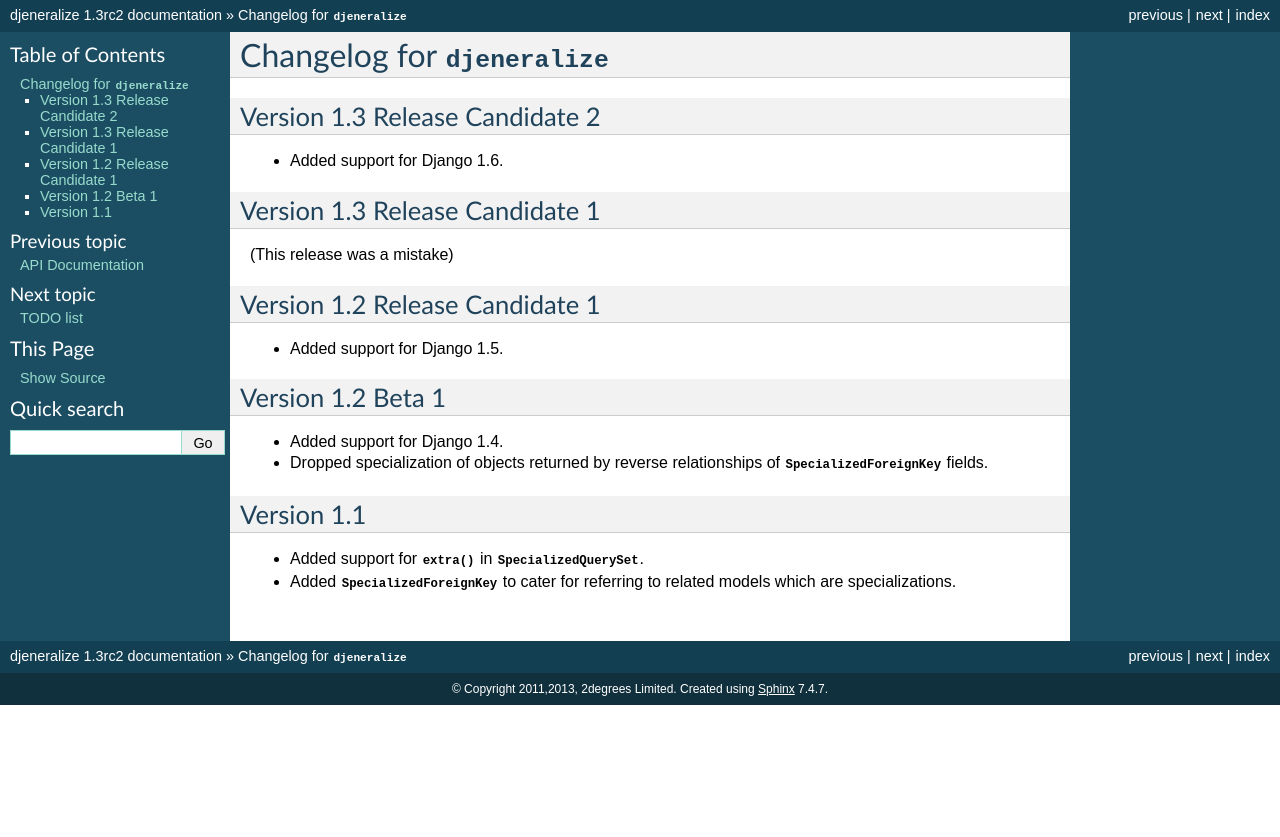
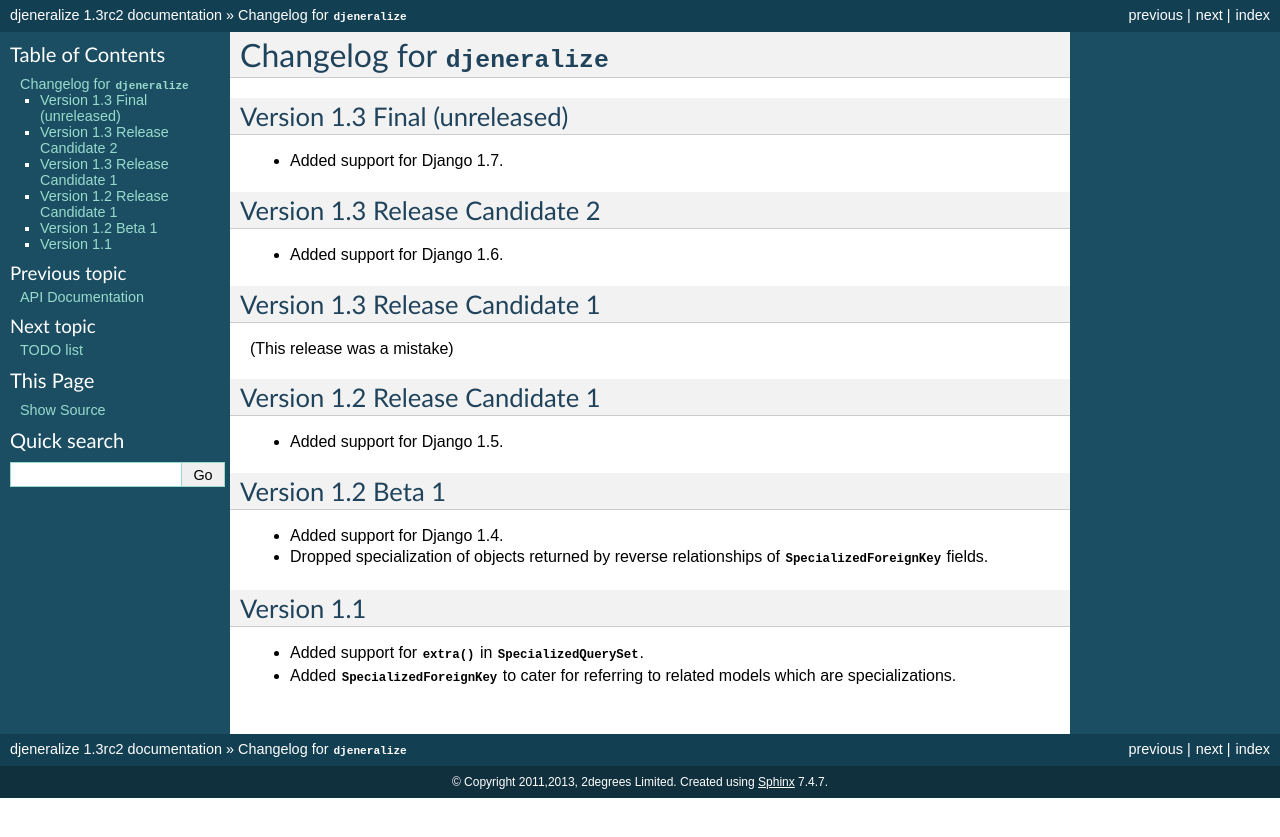
Before and after one commit to 2degrees/djeneralize, a Sphinx documentation site: the page built from docs/source/changelog.rst, in a window 1280 px wide. Shown: the top 837 px of the page. Built offline with Sphinx 7.4.7, drawn with Linux system fonts in a browser that asks for light colours.

Commit message:
Documented Django 1.7 support in changelog

```diff
--- a/docs/source/changelog.rst
+++ b/docs/source/changelog.rst
@@ -1,11 +1,18 @@
 ================================
 Changelog for :mod:`djeneralize`
 ================================
+
+Version 1.3 Final (unreleased)
+==============================
+
+- Added support for Django 1.7.
+
 
 Version 1.3 Release Candidate 2
 ===============================
 
 - Added support for Django 1.6.
+
 
 Version 1.3 Release Candidate 1
 ===============================
```
